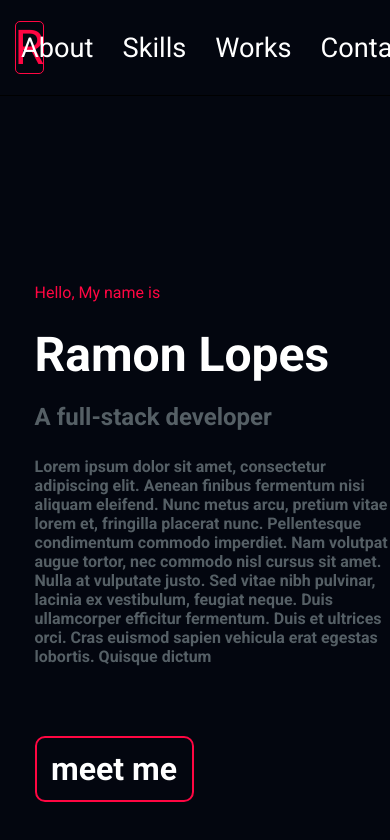
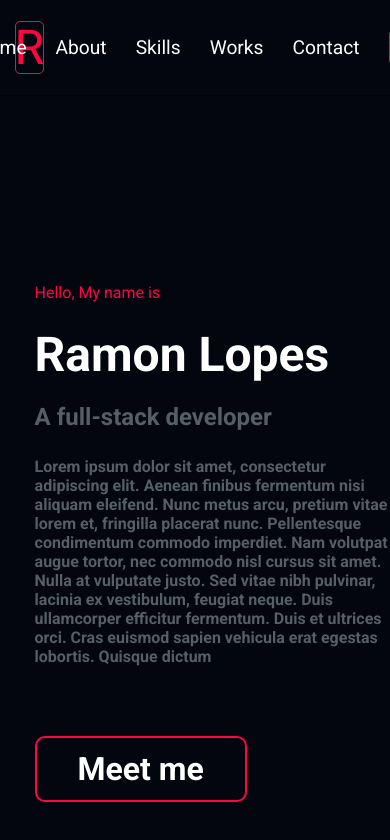
Before and after one commit to RamonMarcelLopes/Portfolio, a React (Vite) app: page / in a window 390 px wide. Shown: the top 840 px of the page. Built offline with nearby package versions, Linux system fonts and the light colour scheme.

Commit message:
fix: css

```diff
--- a/src/components/HeaderToBack/index.css
+++ b/src/components/HeaderToBack/index.css
@@ -51,7 +51,12 @@
     width: 13%;
   }
   .text {
-    margin-left: 30px;
+    margin-left: 20px;
+  }
+}
+@media screen and (max-width: 1366px) and (max-height: 768px) {
+  .text {
+    margin-left: 10px;
   }
 }
 @media screen and (max-width: 768px) and (max-height: 1024px) {
@@ -67,6 +72,7 @@
   }
   .text {
     margin-left: 5px;
+    font-size: 120%;
   }
   .containerName {
     width: 15%;
--- a/src/contexts/language/languages.ts
+++ b/src/contexts/language/languages.ts
@@ -10,6 +10,7 @@ export type Texts = {
   Headerskills: string;
   Headerworks: string;
   Headercontact: string;
+  meetMe: string;
 };
 
 export let textsEN: Texts = {
@@ -24,6 +25,7 @@ export let textsEN: Texts = {
   Headerskills: 'Skills',
   Headerworks: 'Works',
   Headercontact: 'Contact',
+  meetMe: 'Meet me',
 };
 
 export let textsPT: Texts = {
@@ -38,4 +40,5 @@ export let textsPT: Texts = {
   Headerskills: 'Proficiências',
   Headerworks: 'Trabalhos',
   Headercontact: 'Contato',
+  meetMe: 'Encontre-me ',
 };
--- a/src/pages/Home/index.css
+++ b/src/pages/Home/index.css
@@ -71,9 +71,9 @@
 .meetButton {
   background-color: #03060f;
   border: 2px solid #ff0642;
-  border-radius: 3px;
+  border-radius: 10px;
   height: 40%;
-  width: 20%;
+  width: 25%;
   font-size: 200%;
   font-family: 'Roboto';
   font-weight: 700;
@@ -125,6 +125,9 @@
     -moz-box-shadow: -5px -5px 20px -6px rgba(255, 255, 255, 1);
     box-shadow: -5px -5px 20px -6px rgba(255, 255, 255, 1);
   }
+  .meetButton {
+    width: 30%;
+  }
 }
 @media screen and (max-width: 768px) and (max-height: 1024px) {
   .HomeContainer {
@@ -152,7 +155,7 @@
     width: 46%;
   }
   .meetButton {
-    width: 45%;
+    width: 60%;
     border-radius: 10px;
   }
   .containerStack {
--- a/src/pages/Home/index.tsx
+++ b/src/pages/Home/index.tsx
@@ -39,7 +39,7 @@ const Home = () => {
                 className="meetButton"
                 onClick={() => navigate('/contact')}
               >
-                meet me
+                {interfaceLanguage?.meetMe}
               </button>
             </div>
           </div>
--- a/src/pages/contact/index.css
+++ b/src/pages/contact/index.css
@@ -70,19 +70,22 @@
   cursor: pointer;
   color: #555f65;
   transition-duration: 0.5s;
+  text-decoration: underline;
 }
 .canClick:hover {
   color: #fff;
 }
 a {
-  text-decoration: none;
+  text-decoration: underline;
 }
 a:link {
   color: #555f65;
+  text-decoration: underline;
 }
 
 a:visited {
   color: #555f65;
+  text-decoration: underline;
 }
 
 @media screen and (max-width: 1440px) and (max-height: 900px) {
```
